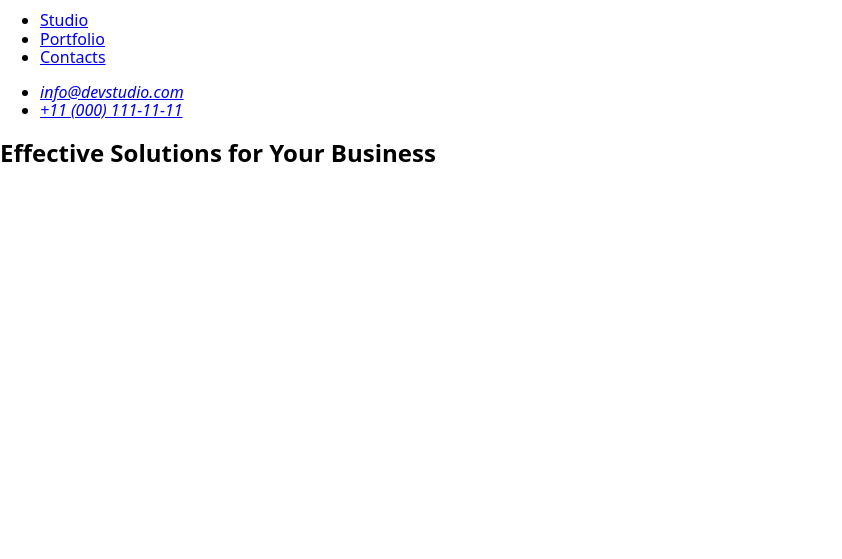
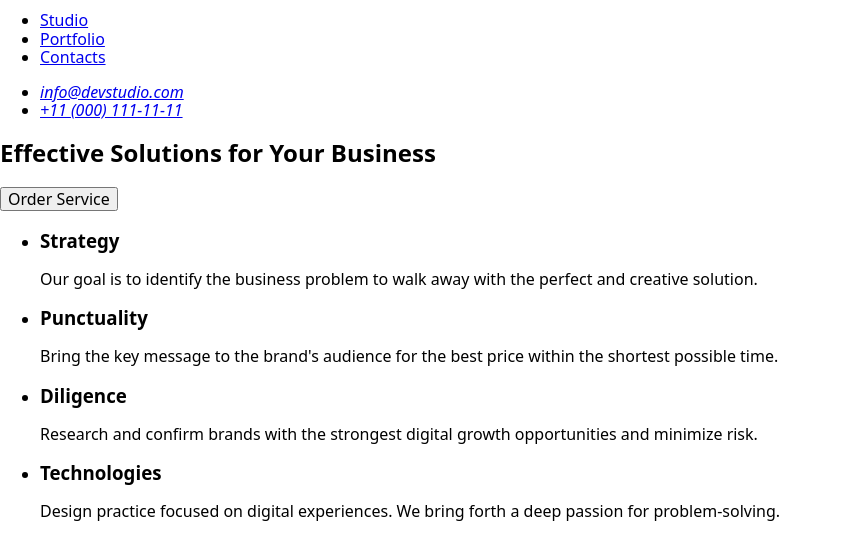
Before and after one commit to Belemonn/gow-markup-hw-02, a plain HTML site: page index.html in a window 1280 px wide. Shown: the part 23-582 px from the top of the page, without its empty margins (0-842 px from the left). Drawn offline with nearby package versions, Linux system fonts and the light colour scheme.

Commit message:
update adventages

```diff
--- a/index.html
+++ b/index.html
@@ -36,8 +36,42 @@
       </address>
     </header>
     <main class="wrapper">
-      <section>
-        <h1>Effective Solutions for Your Business</h1>
+      <section class="hero-image">
+        <h1 class="hero-title">Effective Solutions for Your Business</h1>
+        <button class="order" type="button">Order Service</button>
+      </section>
+      <section class="advantages">
+        <h2 hidden>Our advantages</h2>
+        <ul class="our-adventages">
+          <li>
+            <h3 class="adventages-title">Strategy</h3>
+            <p class="text">
+              Our goal is to identify the business problem to walk away with the
+              perfect and creative solution.
+            </p>
+          </li>
+          <li>
+            <h3 class="adventages-title">Punctuality</h3>
+            <p class="text">
+              Bring the key message to the brand's audience for the best price
+              within the shortest possible time.
+            </p>
+          </li>
+          <li>
+            <h3 class="adventages-title">Diligence</h3>
+            <p class="text">
+              Research and confirm brands with the strongest digital growth
+              opportunities and minimize risk.
+            </p>
+          </li>
+          <li>
+            <h3 class="adventages-title">Technologies</h3>
+            <p class="text">
+              Design practice focused on digital experiences. We bring forth a
+              deep passion for problem-solving.
+            </p>
+          </li>
+        </ul>
       </section>
     </main>
   </body>
```
